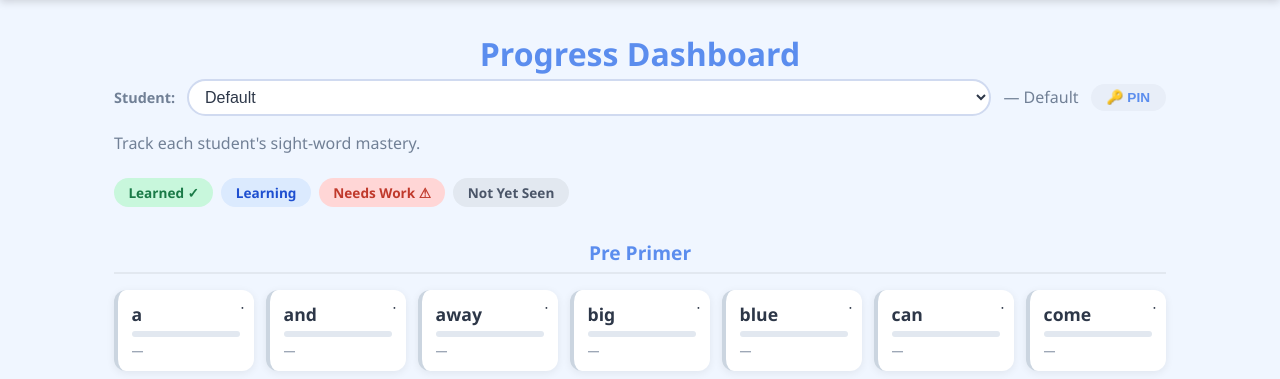
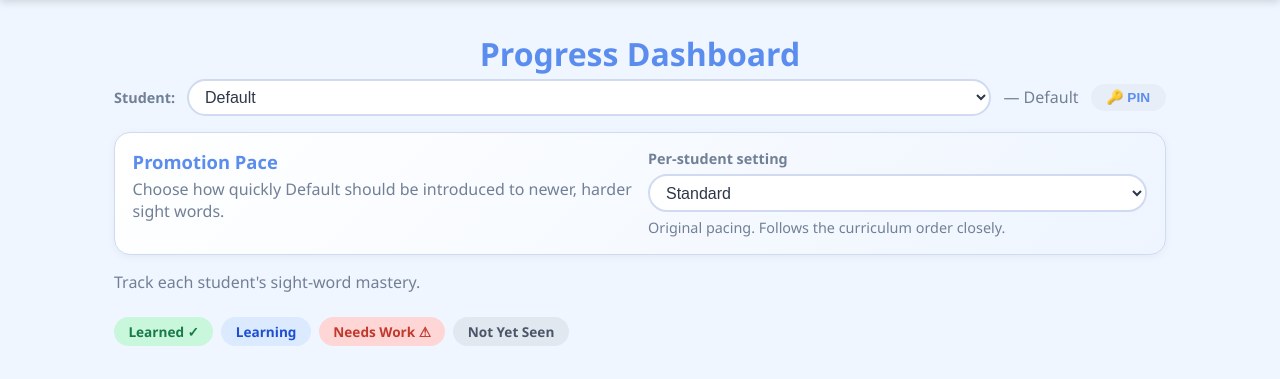
Before and after one commit to dbuchs/sight-words, a Flask app: page /teacher in a window 1280 px wide. Shown: the part 53-432 px from the top of the page. Run offline with Flask 3, Linux system fonts and the light colour scheme; data comes from the database, SQL or seed files in the repository; data that the repository does not hold is empty.

Commit message:
increase aggresiveness

```diff
--- a/app.py
+++ b/app.py
@@ -15,6 +15,34 @@ load_dotenv()
 
 app = Flask(__name__)
 client = OpenAI(api_key=os.environ.get("OPENAI_API_KEY", ""))
+
+LEVEL_SEQUENCE = ["pre-primer", "primer", "grade1", "grade2", "grade3"]
+PROMOTION_MODES = {
+    "standard": {
+        "label": "Standard",
+        "description": "Original pacing. Follows the curriculum order closely.",
+        "min_accuracy": 1.01,
+        "min_words": 999,
+        "min_level_mastery": 1.01,
+        "level_window": 0,
+    },
+    "aggressive": {
+        "label": "Accelerated",
+        "description": "Starts introducing the next level once the current level is going well.",
+        "min_accuracy": 0.85,
+        "min_words": 5,
+        "min_level_mastery": 0.5,
+        "level_window": 1,
+    },
+    "fast_track": {
+        "label": "Fast Track",
+        "description": "Pushes strong readers into newer, harder words sooner.",
+        "min_accuracy": 0.9,
+        "min_words": 5,
+        "min_level_mastery": 0.35,
+        "level_window": 2,
+    },
+}
 
 # Initialise DB on startup regardless of how Flask is invoked
 db.init_db()
@@ -44,6 +72,9 @@ def _next_sight_word(student_id: int = 1, exclude_word: str = "", seen_words: li
     just_exclude = {exclude_word.lower()} if exclude_word else set()
 
     all_progress = {r["word"]: r for r in db.get_progress(student_id=student_id)}
+    student = db.get_student(student_id) or {}
+    promotion_mode = student.get("promotion_mode", "standard")
+    promotion_cfg = PROMOTION_MODES.get(promotion_mode, PROMOTION_MODES["standard"])
 
     # Compute overall accuracy for adaptive difficulty
     # (require a minimum of attempts/words to have reliable data)
@@ -82,7 +113,18 @@ def _next_sight_word(student_id: int = 1, exclude_word: str = "", seen_words: li
                 if prog and prog["status"] == "needs_work":
                     return word
 
-        # 3. Next unseen / learning / needs_work word in curriculum order
+        # 3. Promotion boost: for strong readers, pull in words from the next level sooner.
+        accelerated_word = _pick_accelerated_word(
+            all_progress,
+            skip,
+            accuracy,
+            attempted_count=len(attempted),
+            promotion_cfg=promotion_cfg,
+        )
+        if accelerated_word:
+            return accelerated_word
+
+        # 4. Next unseen / learning / needs_work word in curriculum order
         for word in ORDERED_SIGHT_WORDS:
             if skip(word):
                 continue
@@ -90,7 +132,7 @@ def _next_sight_word(student_id: int = 1, exclude_word: str = "", seen_words: li
             if prog is None or prog["status"] in ("unseen", "learning", "needs_work"):
                 return word
 
-        # 4. All learned — fall back to any needs_work word
+        # 5. All learned — fall back to any needs_work word
         for word in ORDERED_SIGHT_WORDS:
             if skip(word):
                 continue
@@ -104,6 +146,74 @@ def _next_sight_word(student_id: int = 1, exclude_word: str = "", seen_words: li
 def _now_str() -> str:
     """Return current UTC datetime as SQLite-compatible string."""
     return datetime.now(timezone.utc).strftime("%Y-%m-%d %H:%M:%S")
+
+
+def _is_unfinished(prog: dict | None) -> bool:
+    return prog is None or prog["status"] in ("unseen", "learning", "needs_work")
+
+
+def _level_mastery(level: str, all_progress: dict) -> float:
+    words = [w for w in ORDERED_SIGHT_WORDS if WORD_LEVEL.get(w.lower()) == level]
+    if not words:
+        return 0.0
+    learned = sum(
+        1 for word in words
+        if (all_progress.get(word.lower()) or {}).get("status") == "learned"
+    )
+    return learned / len(words)
+
+
+def _pick_first_unfinished(levels: list[str], all_progress: dict, skip) -> str | None:
+    level_set = set(levels)
+    for word in ORDERED_SIGHT_WORDS:
+        if skip(word):
+            continue
+        if WORD_LEVEL.get(word.lower(), "pre-primer") not in level_set:
+            continue
+        if _is_unfinished(all_progress.get(word.lower())):
+            return word
+    return None
+
+
+def _pick_accelerated_word(
+    all_progress: dict,
+    skip,
+    accuracy: float | None,
+    attempted_count: int,
+    promotion_cfg: dict,
+) -> str | None:
+    if promotion_cfg["level_window"] <= 0:
+        return None
+    if accuracy is None or accuracy < promotion_cfg["min_accuracy"]:
+        return None
+    if attempted_count < promotion_cfg["min_words"]:
+        return None
+
+    current_level = None
+    for level in LEVEL_SEQUENCE:
+        has_unfinished = any(
+            _is_unfinished(all_progress.get(word.lower()))
+            for word in ORDERED_SIGHT_WORDS
+            if WORD_LEVEL.get(word.lower(), "pre-primer") == level
+        )
+        if has_unfinished:
+            current_level = level
+            break
+
+    if current_level is None:
+        return None
+
+    if _level_mastery(current_level, all_progress) < promotion_cfg["min_level_mastery"]:
+        return None
+
+    current_idx = LEVEL_SEQUENCE.index(current_level)
+    target_levels = LEVEL_SEQUENCE[
+        current_idx + 1: current_idx + 1 + promotion_cfg["level_window"]
+    ]
+    if not target_levels:
+        return None
+
+    return _pick_first_unfinished(target_levels, all_progress, skip)
 
 
 def _generate_sentence(sight_word: str, additional_context: str = "") -> str:
@@ -193,7 +303,7 @@ def teacher():
         words_data.append(prog)
 
     # Group by level
-    levels = ["pre-primer", "primer", "grade1", "grade2", "grade3"]
+    levels = LEVEL_SEQUENCE
     grouped = {lvl: [] for lvl in levels}
     for w in words_data:
         lvl = WORD_LEVEL.get(w["display_word"].lower(), "pre-primer")
@@ -208,6 +318,7 @@ def teacher():
         students=students,
         current_student=current_student,
         student_id=student_id,
+        promotion_modes=PROMOTION_MODES,
     )
 
 
@@ -243,6 +354,17 @@ def update_pin(student_id):
     pin = (data.get("pin") or "").strip() or None
     db.update_student_pin(student_id, pin)
     return jsonify({"ok": True})
+
+
+@app.route("/api/students/<int:student_id>/promotion-mode", methods=["PUT"])
+def update_promotion_mode(student_id):
+    """Update a student's promotion aggressiveness."""
+    data = request.get_json() or {}
+    promotion_mode = (data.get("promotion_mode") or "").strip()
+    if promotion_mode not in PROMOTION_MODES:
+        return jsonify({"error": "Invalid promotion mode"}), 400
+    db.update_student_promotion_mode(student_id, promotion_mode)
+    return jsonify({"ok": True, "promotion_mode": promotion_mode})
 
 
 @app.route("/api/generate-lesson", methods=["POST"])
--- a/docker-compose.yml
+++ b/docker-compose.yml
@@ -9,7 +9,7 @@ services:
     volumes:
       - db_data:/data
     env_file:
-      - /home/deploy/secrets/common.env
+      - ~/secrets/common.env
     restart: unless-stopped
 
 volumes:
--- a/requirements.txt
+++ b/requirements.txt
@@ -1,3 +1,4 @@
 flask>=3.0.0
 openai>=1.0.0
 python-dotenv>=1.0.0
+gunicorn>=20.1.0
--- /dev/null
+++ b/response.json
@@ -0,0 +1 @@
+{"errorMessage": "Unable to import module 'lambda_handler': cannot import name 'wsgi' from 'awsgi' (/var/lang/lib/python3.12/site-packages/awsgi/__init__.py)", "errorType": "Runtime.ImportModuleError", "requestId": "", "stackTrace": []}
--- a/static/css/style.css
+++ b/static/css/style.css
@@ -519,6 +519,41 @@ h2 { font-size: 1.6rem; color: var(--primary); text-align: center; }
   margin-bottom: 1rem;
 }
 
+.teacher-settings-card {
+  display: flex;
+  justify-content: space-between;
+  gap: 1rem;
+  flex-wrap: wrap;
+  background: linear-gradient(135deg, #ffffff 0%, #eef5ff 100%);
+  border: 1.5px solid #d0daf0;
+  border-radius: 16px;
+  padding: 1rem 1.1rem;
+  margin-bottom: 1rem;
+  box-shadow: 0 2px 10px rgba(0,0,0,.05);
+}
+.teacher-settings-copy {
+  flex: 1 1 280px;
+}
+.teacher-settings-copy h2 {
+  text-align: left;
+  font-size: 1.15rem;
+  margin-bottom: .25rem;
+}
+.teacher-settings-copy .subtitle {
+  margin-bottom: 0;
+}
+.teacher-settings-controls {
+  flex: 1 1 280px;
+  display: flex;
+  flex-direction: column;
+  gap: .4rem;
+}
+.setting-help {
+  color: var(--muted);
+  font-size: .9rem;
+  line-height: 1.4;
+}
+
 /* ── PIN management (teacher page) ── */
 .pin-manage-form {
   display: flex;
@@ -540,4 +575,10 @@ h2 { font-size: 1.6rem; color: var(--primary); text-align: center; }
 @media (max-width: 600px) {
   .sentence { font-size: 1.4rem; }
   .card { padding: 1.5rem 1rem; }
+  .teacher-settings-card {
+    padding: .9rem;
+  }
+  .teacher-settings-copy h2 {
+    text-align: center;
+  }
 }
--- a/templates/teacher.html
+++ b/templates/teacher.html
@@ -34,6 +34,31 @@
       <button id="btn-manage-pin" class="btn-secondary btn-sm" title="Change or remove PIN">🔑 PIN</button>
       {% endif %}
     </div>
+
+    {% if current_student %}
+    <div class="teacher-settings-card">
+      <div class="teacher-settings-copy">
+        <h2>Promotion Pace</h2>
+        <p class="subtitle">
+          Choose how quickly {{ current_student.name }} should be introduced to newer, harder sight words.
+        </p>
+      </div>
+      <div class="teacher-settings-controls">
+        <label for="promotion-mode-select" class="student-label">Per-student setting</label>
+        <select id="promotion-mode-select" class="student-select">
+          {% for mode, meta in promotion_modes.items() %}
+          <option value="{{ mode }}" {% if current_student.promotion_mode == mode %}selected{% endif %}>
+            {{ meta.label }}
+          </option>
+          {% endfor %}
+        </select>
+        <p id="promotion-mode-desc" class="setting-help">
+          {{ promotion_modes[current_student.promotion_mode].description if current_student.promotion_mode in promotion_modes else promotion_modes["standard"].description }}
+        </p>
+        <span id="promotion-mode-msg" class="pin-manage-msg hidden"></span>
+      </div>
+    </div>
+    {% endif %}
 
     <!-- PIN management form (hidden by default) -->
     <div id="pin-manage-form" class="pin-manage-form hidden">
@@ -97,6 +122,10 @@
     const btnPinRemove = document.getElementById("btn-pin-remove");
     const btnPinCancel = document.getElementById("btn-pin-cancel");
     const pinManageMsg = document.getElementById("pin-manage-msg");
+    const promotionModeSelect = document.getElementById("promotion-mode-select");
+    const promotionModeDesc = document.getElementById("promotion-mode-desc");
+    const promotionModeMsg = document.getElementById("promotion-mode-msg");
+    const promotionModes = {{ promotion_modes | tojson }};
 
     if (btnManagePin) {
       btnManagePin.addEventListener("click", () => {
@@ -138,6 +167,29 @@
     if (btnPinRemove) {
       btnPinRemove.addEventListener("click", () => savePinValue(null));
     }
+
+    if (promotionModeSelect) {
+      promotionModeSelect.addEventListener("change", async () => {
+        const promotionMode = promotionModeSelect.value;
+        if (promotionModeDesc && promotionModes[promotionMode]) {
+          promotionModeDesc.textContent = promotionModes[promotionMode].description;
+        }
+        const res = await fetch(`/api/students/${studentId}/promotion-mode`, {
+          method: "PUT",
+          headers: { "Content-Type": "application/json" },
+          body: JSON.stringify({ promotion_mode: promotionMode }),
+        });
+        const data = await res.json();
+        if (res.ok) {
+          promotionModeMsg.textContent = "Promotion pace updated.";
+          promotionModeMsg.style.color = "var(--success)";
+        } else {
+          promotionModeMsg.textContent = data.error || "Error updating promotion pace.";
+          promotionModeMsg.style.color = "var(--danger)";
+        }
+        promotionModeMsg.classList.remove("hidden");
+      });
+    }
   </script>
 </body>
 </html>
```
Also changed, not shown: database.py (+22 -4 lines), event.json (added, +16 -0 lines), policy.json (added, +16 -0 lines), 1 other file.
